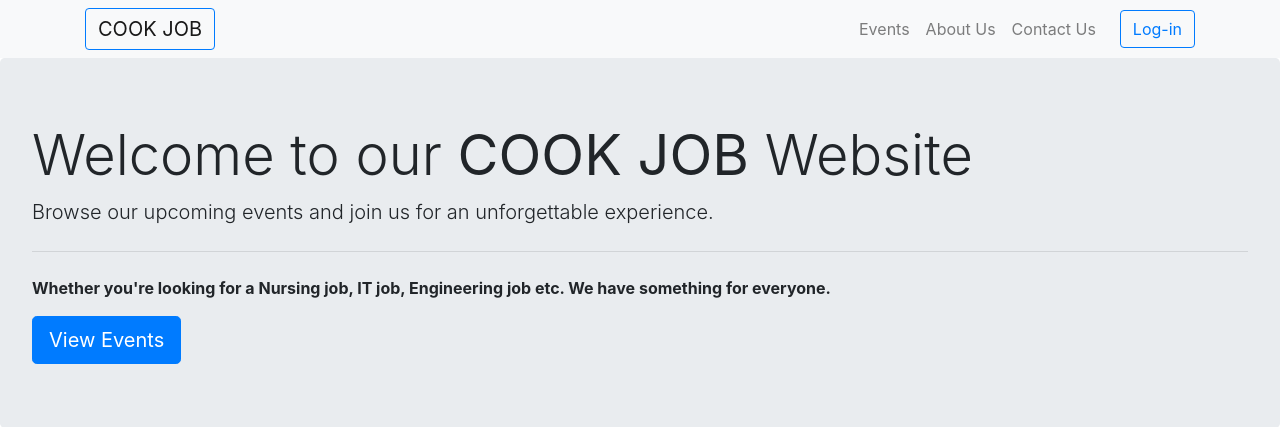
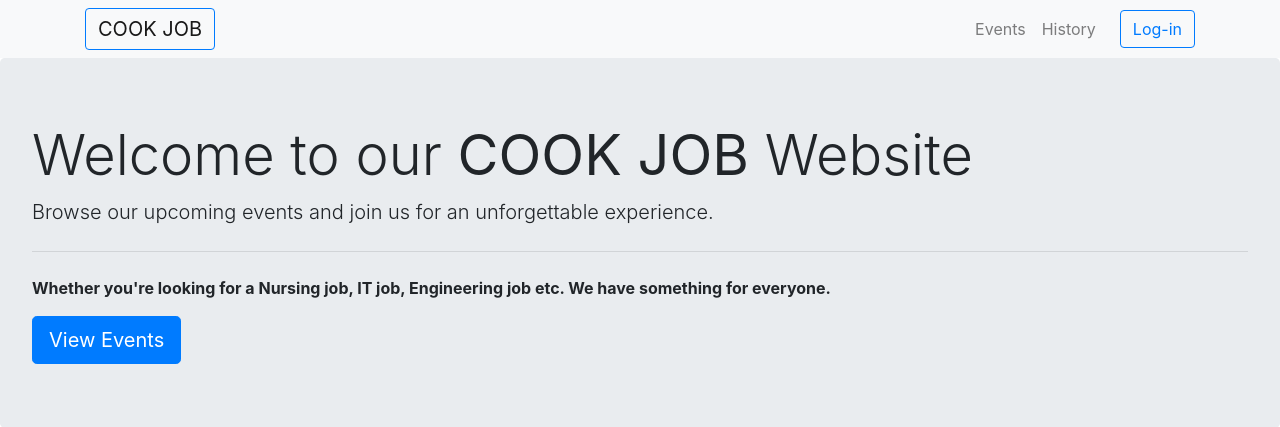
Before and after one commit to sophiefahey/IAB203group15, a Flask app: page / in a window 1280 px wide. Shown: the top 427 px of the page. Run offline with Flask 3, Linux system fonts and the light colour scheme; some libraries are stand-ins or nearby versions.

Commit message:
Update index.html

```diff
--- a/IAB207 Assessment 3/assessment3/templates/index.html
+++ b/IAB207 Assessment 3/assessment3/templates/index.html
@@ -6,14 +6,14 @@
         <meta name="viewport" content="width=device-width, initial-scale=1.0">
         <meta http-equiv="X-UA-Compatible" content="ie=edge">
         <title>Event Management Website</title>
-        <link rel="stylesheet" href="../style/index.css">
+        <link rel="stylesheet" href="index.css">
 
         <!-- Bootstrap CSS -->
         <link rel="stylesheet" href="https://stackpath.bootstrapcdn.com/bootstrap/4.3.1/css/bootstrap.min.css"
             integrity="sha384-ggOyR0iXCbMQv3Xipma34MD+dH/1fQ784/j6cY/iJTQUOhcWr7x9JvoRxT2MZw1T" crossorigin="anonymous">
 
         <!-- Custom CSS -->
-        <link rel="stylesheet" href="../style/style.css">
+        <link rel="stylesheet" href="style.css">
     </head>
 
     <body>
@@ -23,13 +23,10 @@
                 <a class="navbar-brand mr-auto btn btn-outline-primary" href="#">COOK JOB</a>
                 <ul class="navbar-nav flex-row ml-auto">
                     <li class="nav-item">
-                        <a class="nav-link" href="/events">Events</a>
+                        <a class="nav-link" href="event_details.html">Events</a>
                     </li>
                     <li class="nav-item">
-                        <a class="nav-link" href="#">About Us</a>
-                    </li>
-                    <li class="nav-item">
-                        <a class="nav-link" href="#">Contact Us</a>
+                        <a class="nav-link" href="#">History</a>
                     </li>
                 </ul>
                 <a class="btn btn-outline-primary ml-3" href="index_logged_in.html">Log-in</a>
@@ -73,7 +70,7 @@
                         <div class="card-body">
                             <h5 class="card-title">Event Title</h5>
                             <p class="card-text">Lorem ipsum dolor sit amet</p>
-                            <a href="./events/event_details.html">
+                            <a href="event_details.html">
                                 <button type="button" class="btn btn-primary">Learn More</button>
                             </a>
 
@@ -90,7 +87,7 @@
                         <div class="card-body">
                             <h5 class="card-title">Event Title</h5>
                             <p class="card-text">Lorem ipsum dolor sit amet</p>
-                            <a href="./events/event_details.html">
+                            <a href="event_details.html">
                                 <button type="button" class="btn btn-primary">Learn More</button>
                             </a>                        </div>
                         <div class="card-footer">
@@ -105,7 +102,7 @@
                         <div class="card-body">
                             <h5 class="card-title">Event Title</h5>
                             <p class="card-text">Lorem ipsum dolor sit amet</p>
-                            <a href="./events/event_details.html">
+                            <a href="event_details.html">
                                 <button type="button" class="btn btn-primary">Learn More</button>
                             </a>                        </div>
                         <div class="card-footer">
@@ -137,7 +134,7 @@
                         <div class="card-body">
                             <h5 class="card-title">Event Title</h5>
                             <p class="card-text">Lorem ipsum dolor sit amet</p>
-                            <a href="./events/event_details.html">
+                            <a href="event_details.html">
                                 <button type="button" class="btn btn-primary">Learn More</button>
                             </a>                        </div>
                         <div class="card-footer">
@@ -152,7 +149,7 @@
                         <div class="card-body">
                             <h5 class="card-title">Event Title</h5>
                             <p class="card-text">Lorem ipsum dolor sit amet</p>
-                            <a href="./events/event_details.html">
+                            <a href="event_details.html">
                                 <button type="button" class="btn btn-primary">Learn More</button>
                             </a>                        </div>
                         <div class="card-footer">
@@ -167,7 +164,7 @@
                         <div class="card-body">
                             <h5 class="card-title">Event Title</h5>
                             <p class="card-text">Lorem ipsum dolor sit amet</p>
-                            <a href="./events/event_details.html">
+                            <a href="event_details.html">
                                 <button type="button" class="btn btn-primary">Learn More</button>
                             </a>                        </div>
                         <div class="card-footer">
```
